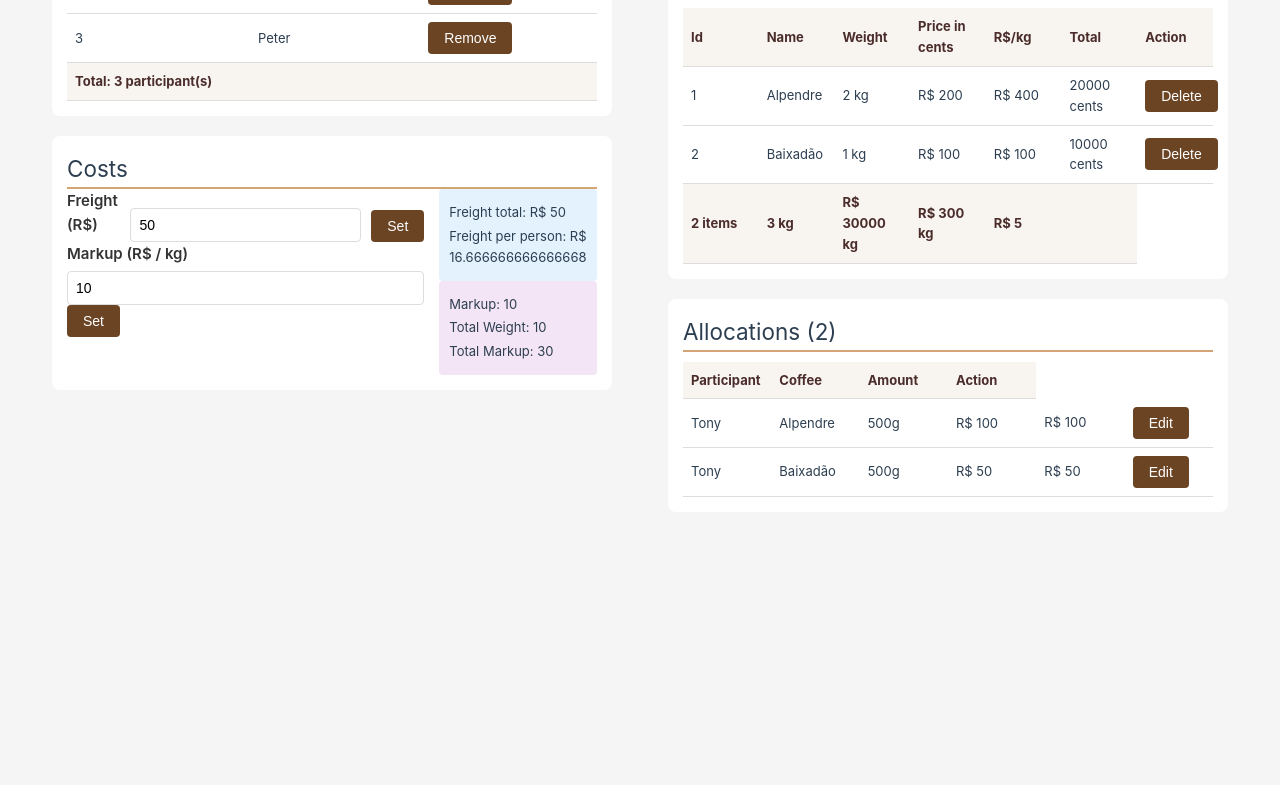
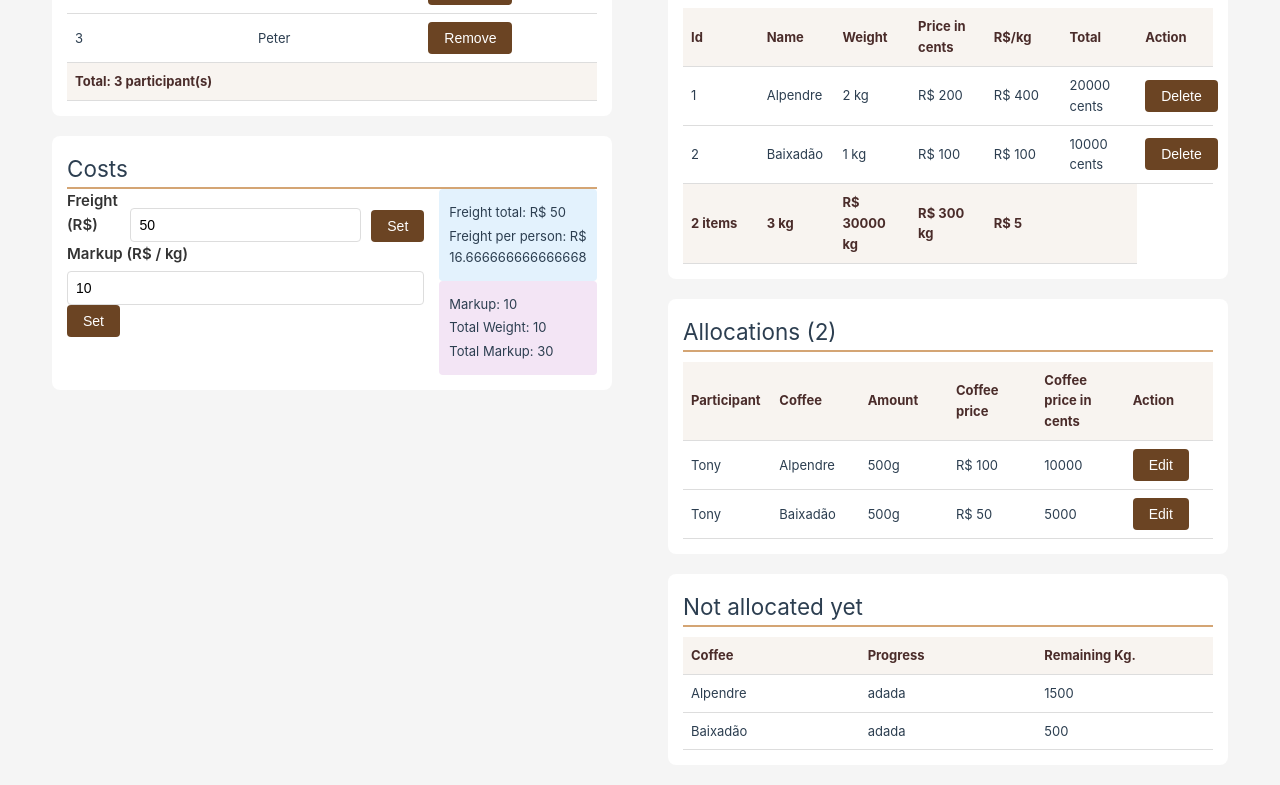
Before and after one commit to paulograbin/coffee, a Vue app: page /#/ in a window 1280 px wide. Shown: the part 369-1154 px from the top of the page. Before the commit the page ends 901 px from the top, so only its background shows below. Built offline with nearby package versions, Linux system fonts and the light colour scheme; the HTML template or start-up script is replaced by a standard one.

Commit message:
Show how much coffee is still to be allocated

```diff
--- a/src/components/AllocationTable.vue
+++ b/src/components/AllocationTable.vue
@@ -4,7 +4,9 @@ import { usePurchaseStore } from '@/stores/purchase-store.ts'
 const purchaseStore = usePurchaseStore()
 
 function coffeeName(coffeeId: number): string {
-  return purchaseStore.purchase.coffees.find((c) => c.id === coffeeId)?.name ?? `#${coffeeId}`
+  return (
+    purchaseStore.purchase.coffees.find((c) => c.id === coffeeId)?.name ?? `Not found ${coffeeId}`
+  )
 }
 
 function coffeePrice(coffeeId: number): number {
@@ -13,6 +15,33 @@ function coffeePrice(coffeeId: number): number {
 
 function coffeePriceInCents(coffeeId: number): number {
   return purchaseStore.purchase.coffees.find((c) => c.id === coffeeId)?.priceInCents ?? 0
+}
+
+function calculateWeightNotAllocated(coffeeId: number) {
+  console.log(`Calculating how much of coffee ${coffeeId} we still have`)
+
+  const coffee = purchaseStore.purchase.coffees.find((c) => c.id === coffeeId)
+
+  if (!coffee) {
+    return 0
+  }
+
+  console.log('Got coffee ' + coffee?.name)
+
+  const allocationsForCurrentCoffee = purchaseStore.purchase.allocations
+    .filter((a) => a.coffeeId == coffeeId)
+    .map((a) => a.amount)
+  console.log(`Found ${allocationsForCurrentCoffee.length} allocations`)
+
+  allocationsForCurrentCoffee.forEach((coffee) => {
+    console.log('Allocated ' + coffee)
+  })
+
+  const allocated = allocationsForCurrentCoffee.reduce((acc, amount) => acc + amount, 0)
+
+  const coffeeWeightInGrams = coffee?.weight * 1000
+
+  return coffeeWeightInGrams - allocated
 }
 
 function participantName(participantId: number): string {
@@ -33,6 +62,8 @@ function participantName(participantId: number): string {
           <th>Participant</th>
           <th>Coffee</th>
           <th>Amount</th>
+          <th>Coffee price</th>
+          <th>Coffee price in cents</th>
           <th>Action</th>
         </tr>
       </thead>
@@ -42,10 +73,35 @@ function participantName(participantId: number): string {
           <td>{{ coffeeName(a.coffeeId) }}</td>
           <td>{{ a.amount }}g</td>
           <td>R$ {{ (coffeePrice(a.coffeeId) * a.amount) / 1000 }}</td>
-          <td>R$ {{ (coffeePriceInCents(a.coffeeId) * a.amount) / 1000 / 100 }}</td>
+          <td>{{ (coffeePriceInCents(a.coffeeId) * a.amount) / 1000 }}</td>
           <td>
             <button class="edit-btn">Edit</button>
           </td>
+        </tr>
+      </tbody>
+    </table>
+
+    <p v-else class="empty">No allocations yet.</p>
+  </div>
+
+  <div class="card card-compact">
+    <h2 class="cardDescription">Not allocated yet</h2>
+
+    <table v-if="purchaseStore.purchase.allocations.length > 0">
+      <thead>
+        <tr>
+          <th>Coffee</th>
+          <th>Progress</th>
+          <th>Remaining Kg.</th>
+        </tr>
+      </thead>
+      <tbody>
+        <tr v-for="a in purchaseStore.purchase.coffees" :key="a.id">
+          <td>{{ a.name }}</td>
+          <td>
+            <div class="progress-bar">adada</div>
+          </td>
+          <td>{{ calculateWeightNotAllocated(a.id) }}</td>
         </tr>
       </tbody>
     </table>
```
